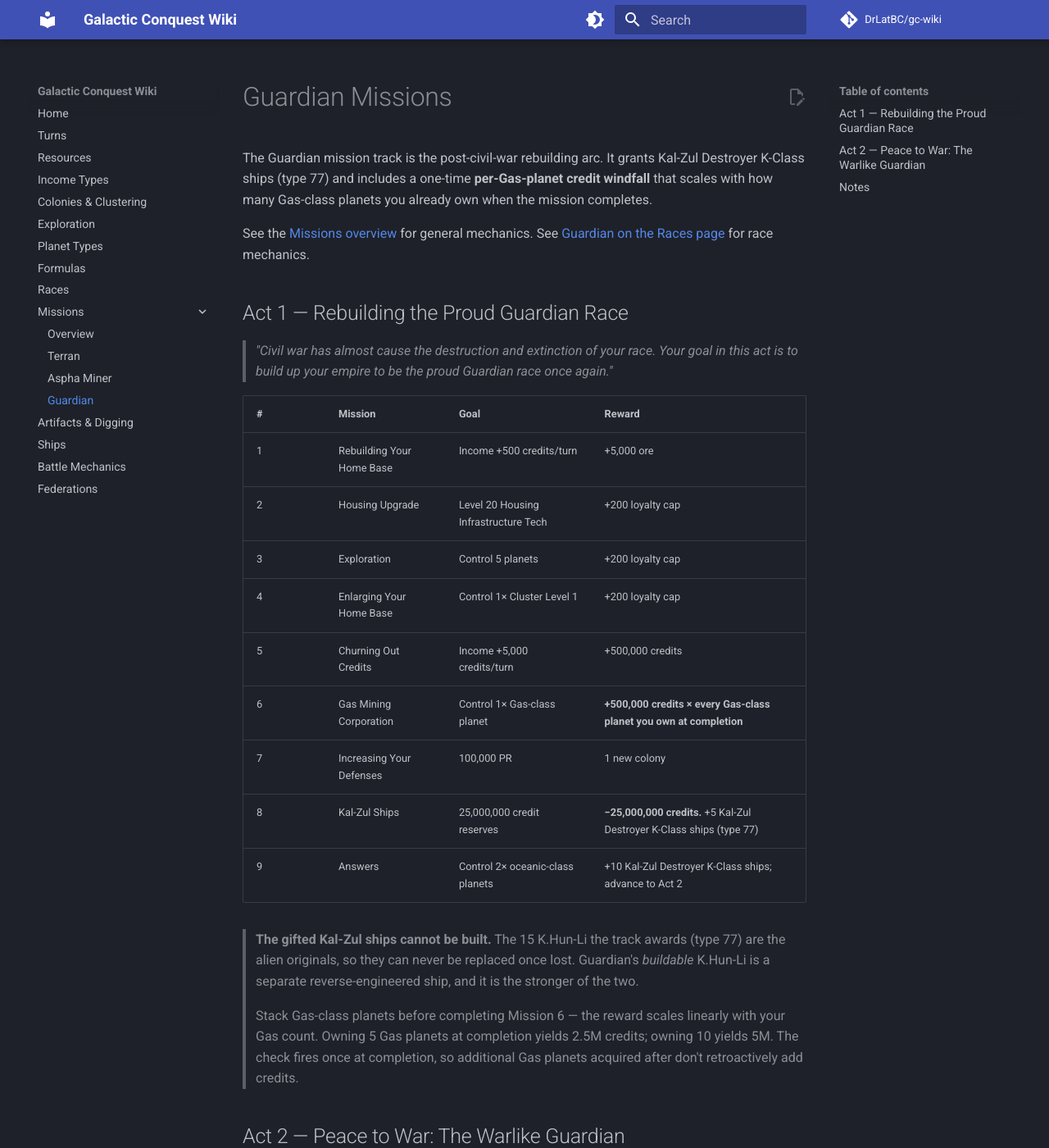
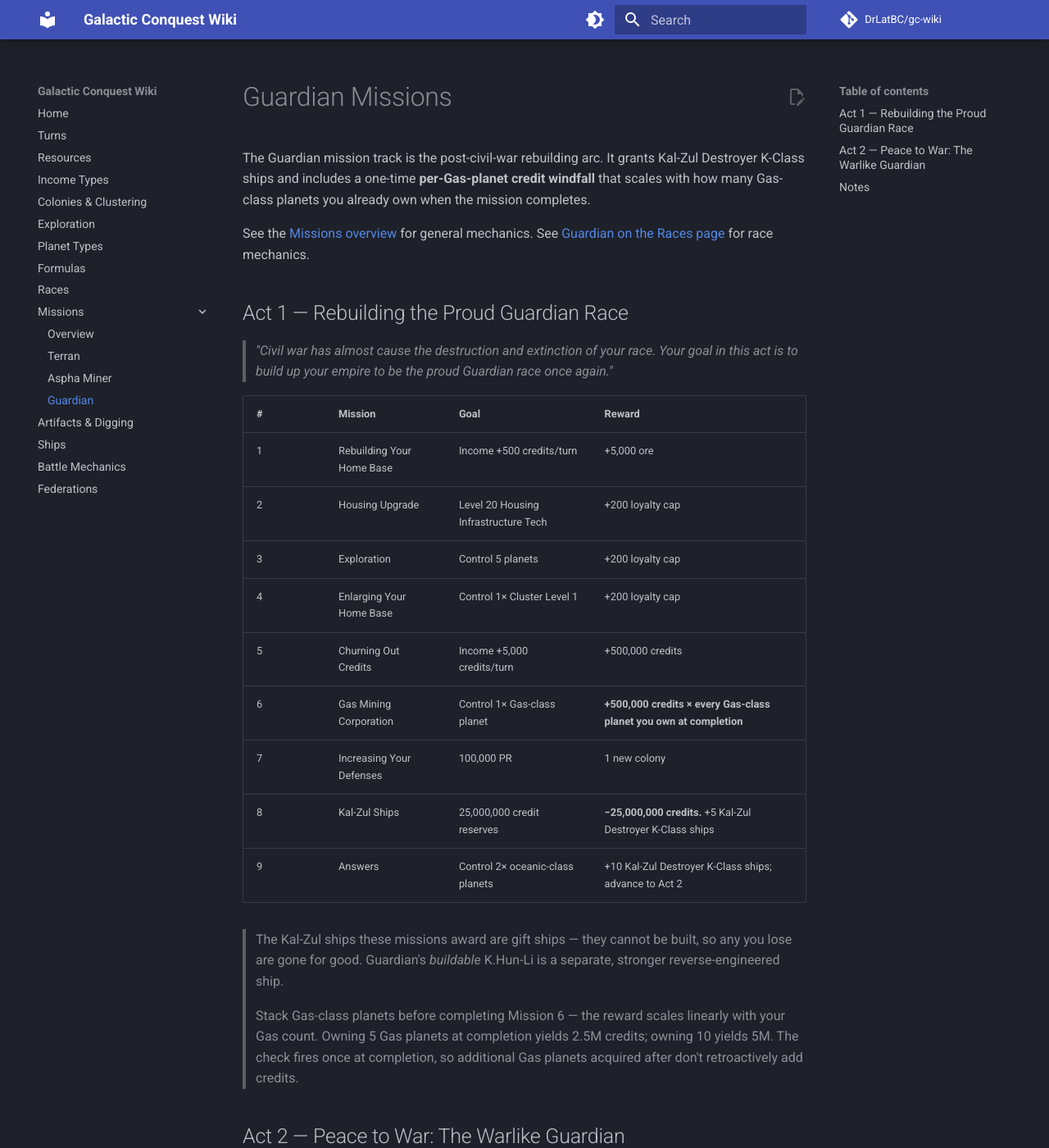
Before and after one commit to DrLatBC/gc-wiki, an MkDocs documentation site: the page built from docs/missions/guardian.md, in a window 1280 px wide and 1400 px high. Shown: the whole window at 82% size. Built offline with MkDocs 1.6.1 and Material for MkDocs 9.7.7, drawn with Linux system fonts in a browser that asks for light colours; comment, search, counter and statistics services are not loaded.

Commit message:
Trim mission ship notes and drop internal ship type IDs
- Cut the Class-G ships section down to a one-line note under the Act 2
  table; the same fact was restated across two paragraphs with strategy
  padding around it
- Trimmed the Guardian gift-ship note the same way
- Removed the internal ship type numbers (44, 77) from both race pages.
  They are backend identifiers and mean nothing to a reader

Co-Authored-By: Claude Fable 5 <noreply@anthropic.com>

```diff
--- a/docs/missions/guardian.md
+++ b/docs/missions/guardian.md
@@ -1,6 +1,6 @@
 # Guardian Missions
 
-The Guardian mission track is the post-civil-war rebuilding arc. It grants Kal-Zul Destroyer K-Class ships (type 77) and includes a one-time **per-Gas-planet credit windfall** that scales with how many Gas-class planets you already own when the mission completes.
+The Guardian mission track is the post-civil-war rebuilding arc. It grants Kal-Zul Destroyer K-Class ships and includes a one-time **per-Gas-planet credit windfall** that scales with how many Gas-class planets you already own when the mission completes.
 
 See the [Missions overview](index.md) for general mechanics. See [Guardian on the Races page](../races.md#guardian) for race mechanics.
 
@@ -17,10 +17,10 @@ See the [Missions overview](index.md) for general mechanics. See [Guardian on th
 | 5 | Churning Out Credits | Income +5,000 credits/turn | +500,000 credits |
 | 6 | Gas Mining Corporation | Control 1× Gas-class planet | **+500,000 credits × every Gas-class planet you own at completion** |
 | 7 | Increasing Your Defenses | 100,000 PR | 1 new colony |
-| 8 | Kal-Zul Ships | 25,000,000 credit reserves | **−25,000,000 credits.** +5 Kal-Zul Destroyer K-Class ships (type 77) |
+| 8 | Kal-Zul Ships | 25,000,000 credit reserves | **−25,000,000 credits.** +5 Kal-Zul Destroyer K-Class ships |
 | 9 | Answers | Control 2× oceanic-class planets | +10 Kal-Zul Destroyer K-Class ships; advance to Act 2 |
 
-> **The gifted Kal-Zul ships cannot be built.** The 15 K.Hun-Li the track awards (type 77) are the alien originals, so they can never be replaced once lost. Guardian's *buildable* K.Hun-Li is a separate reverse-engineered ship, and it is the stronger of the two.
+> The Kal-Zul ships these missions award are gift ships — they cannot be built, so any you lose are gone for good. Guardian's *buildable* K.Hun-Li is a separate, stronger reverse-engineered ship.
 
 > Stack Gas-class planets before completing Mission 6 — the reward scales linearly with your Gas count. Owning 5 Gas planets at completion yields 2.5M credits; owning 10 yields 5M. The check fires once at completion, so additional Gas planets acquired after don't retroactively add credits.
 
```
Also changed, not shown: docs/missions/aspha-miner.md (+3 -7 lines).
